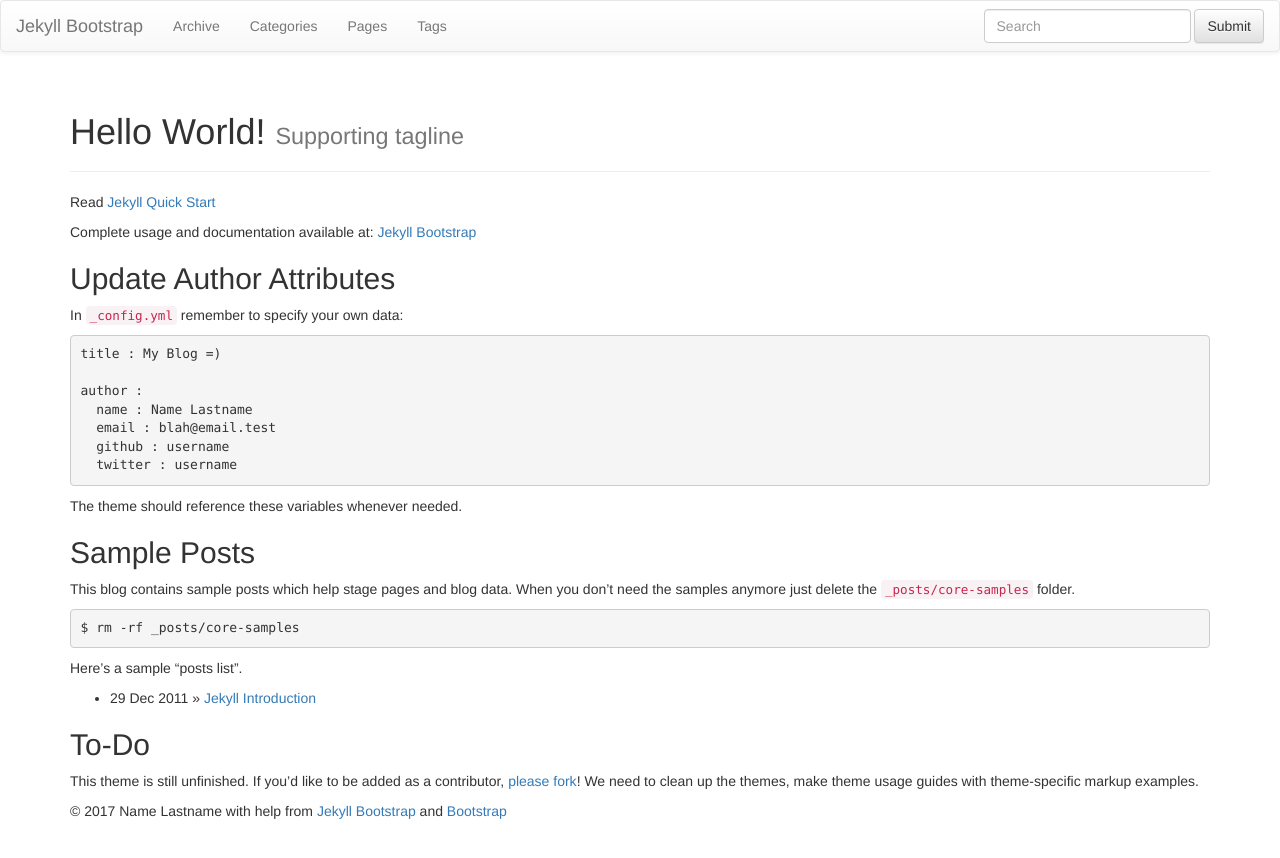
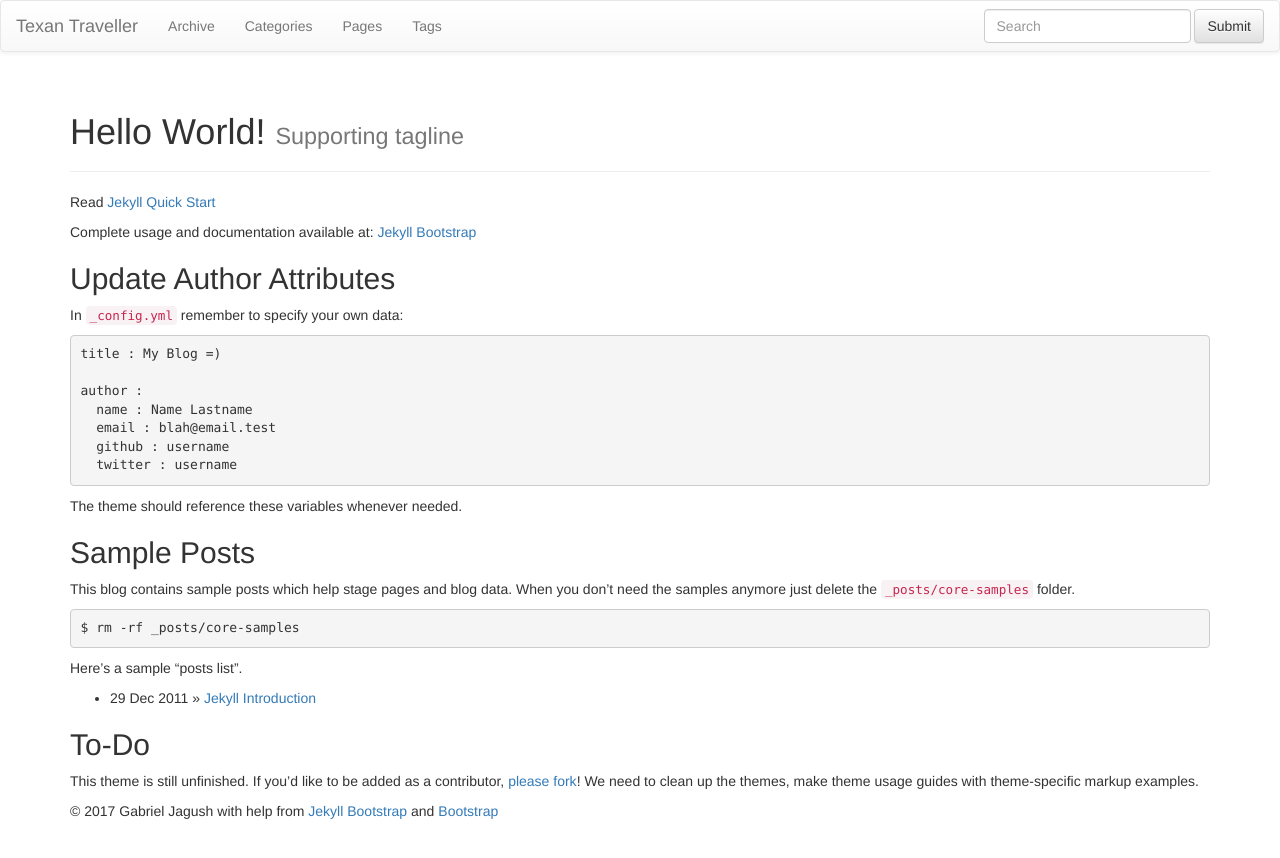
Before and after one commit to gjagush/gjagush.github.io-BACKUP2, a Jekyll site: the page built from index.md, in a window 1280 px wide. Shown: the top 858 px of the page. Built offline with Jekyll 4.4.1, drawn with Linux system fonts in a browser that asks for light colours; nearby versions of some CDN libraries; library files that are not in the unit come from our copies.

Commit message:
config edit

```diff
--- a/_config.yml
+++ b/_config.yml
@@ -8,14 +8,14 @@ highlighter: pygments
 # Themes are encouraged to use these universal variables
 # so be sure to set them if your theme uses them.
 #
-title : Jekyll Bootstrap
+title : Texan Traveller
 tagline: Site Tagline
 author :
-  name : Name Lastname
-  email : blah@email.test
-  github : username
-  twitter : username
-  feedburner : feedname
+  name : Gabriel Jagush
+  email : gabriel.jagush@gmail.com
+  github : gjagush
+  #twitter : username
+  #feedburner : feedname
 
 # The production_url is only used when full-domain names are needed
 # such as sitemap.txt
@@ -25,7 +25,7 @@ author :
 # Else if you are pushing to username.github.io, replace with your username.
 # Finally if you are pushing to a GitHub project page, include the project name at the end.
 #
-production_url : http://username.github.io
+production_url : http://gjagush.github.io
 
 gems: ["jekyll-sitemap"]
 
@@ -80,9 +80,9 @@ JB :
   # Settings for comments helper
   # Set 'provider' to the comment provider you want to use.
   # Set 'provider' to false to turn commenting off globally.
-  #
+  # disqus was the default provider
   comments :
-    provider : disqus
+    provider : false
     disqus :
       short_name : jekyllbootstrap
     livefyre :
```
